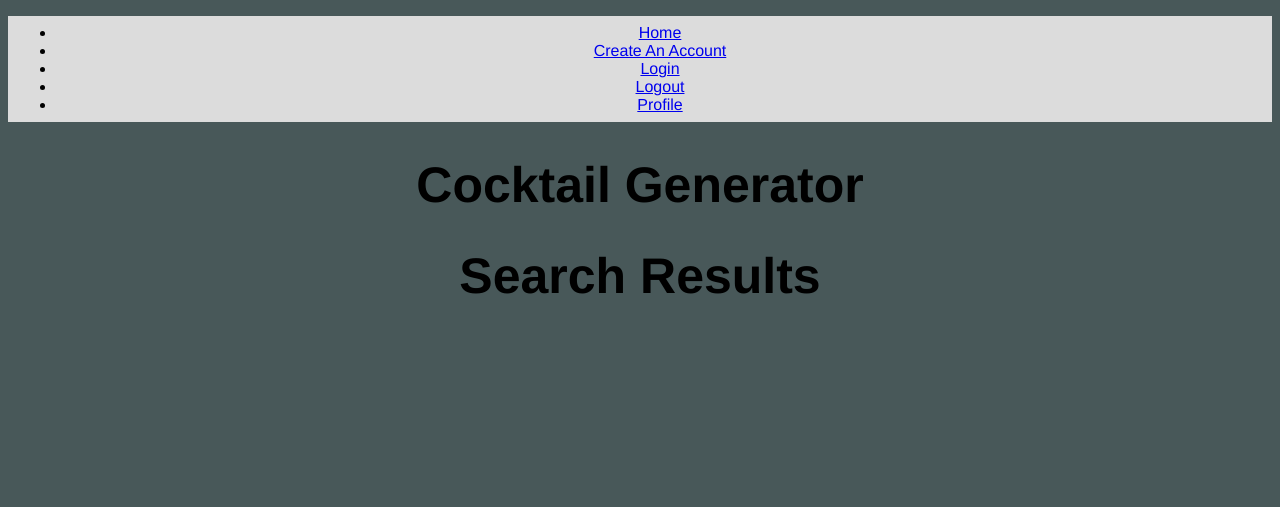
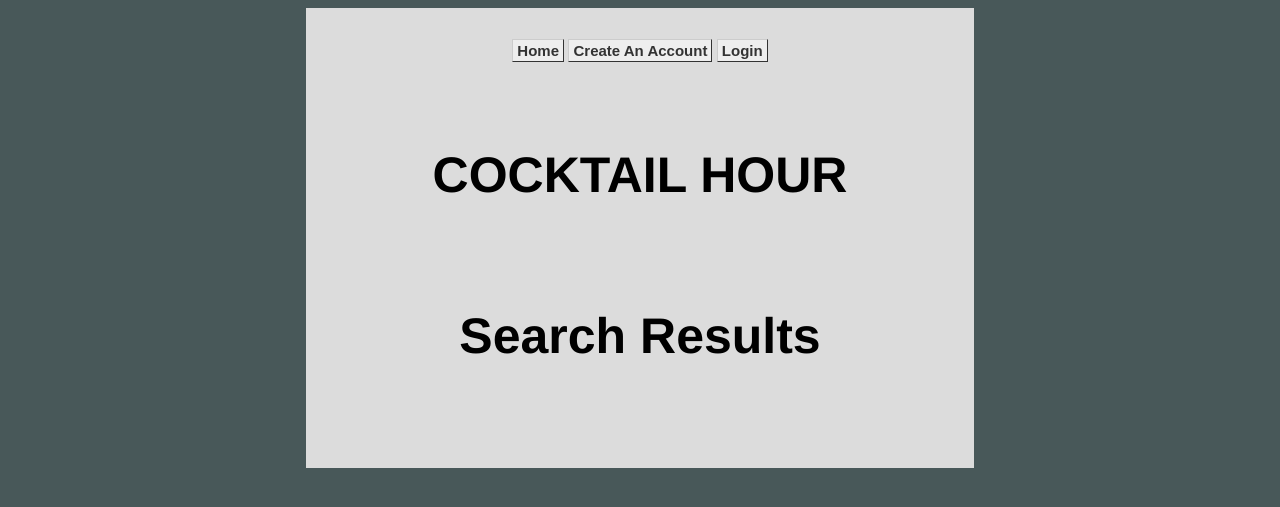
Before and after one commit to dnlespinosa/capstone, a Flask app: page /search/1 in a window 1280 px wide. Shown: the top 507 px of the page. Run offline with Flask 3, Linux system fonts and the light colour scheme; data that the repository does not hold is empty; parts of the project's set-up code (start-up, migrations or seed data) failed here and were passed over.

Commit message:
Add files via upload

```diff
--- a/templates/index.html
+++ b/templates/index.html
@@ -4,33 +4,51 @@
     <meta charset="UTF-8">
     <meta http-equiv="X-UA-Compatible" content="IE=edge">
     <meta name="viewport" content="width=device-width, initial-scale=1.0">
-    <title>Document</title>
+    <title>Cocktail Hour</title>
     <link rel="stylesheet" href="/static/style.css">
 </head>
 <body>
-    <nav class="navbar background">
-        <ul class="nav-list">
-            <li><a href='/'>Home</a></li>
-            <li><a href='/register'>Create An Account</a></li>
-            <li><a href='/login'>Login</a></li>
-            <li><a href='/logout'>Logout</a></li>
-            <li><a href='/user/{{ g.user.id }}'>Profile</a></li>
-        </ul>
+    <div class="master-div">
+        <div class="navbar-top">
+            <nav class="navbar-background">
+                <div class="nav-list">
+                    <a href='/' class="block_link">Home</a>
+                    {% if not g.user %}
+                        <a href='/register' class="block_link">Create An Account</a>
+                        <a href='/login' class="block_link">Login</a>
+                    {% else %}
+                        <a href='/logout' class="block_link">Logout</a>
+                        <a href='/user/{{ g.user.id }}' class="block_link">Profile</a>
+                    {% endif %}
+                </div>
             </nav>
-    <h1>Cocktail Generator</h1>
+        </div>
+        <div class="header">
+            <h1>COCKTAIL HOUR</h1>
+        </div>
         {% block content %}
-        <a href="/generate-random">Get a random cocktail!</a>
-        <a href="/search">Search for Cocktail By Name</a>
-        <a href="/searchbyliquor">Search By Liquor</a>
+            <div class="image">
+                {% for drink in dataDrink %}
+                    <img src="{{drink.strDrinkThumb}}">
+                {% endfor %}
+            </div>
+            <div class="gen-search">
+                <a href="/generate-random" class="block_link2">UP FOR ANYTHING?</a>
+                <a href="/search" class="block_link2">SEARCH BY NAME</a>
+                <a href="/searchbyliquor" class="block_link2">SEARCH BY LIQUOR</a>
+            </div>
+            <div class="navbar-top">
                 <h3>Select From Popular Cocktails</h3>
-        <ul>
+                <ul style="list-style: none;">
                     {% for drink in  returnDrink %}
                         <li><a href='/{{ drink.strDrink }}'>{{drink.strDrink}}</a></li>
                     {% endfor %}
                 </ul>
+            </div>
 
 
         {% endblock %}
+    </div>
     <script src="https://unpkg.com/axios/dist/axios.min.js"></script>
     <script src="/static/script.js"></script>
 </body>
--- a/templates/liquor.html
+++ b/templates/liquor.html
@@ -1,11 +1,15 @@
 {% extends 'index.html' %}
 {% block content %}
+    <div class="header">
         <h1>Search Results</h1>
+    </div>
+    <div class="navbar-top">
         <ul>
             {% for drink in returnDrink %}
                 <li><a href='/{{drink.strDrink}}'>{{drink.strDrink}}</a></li>
             {% endfor %}
         </ul>
+    </div>
 
 
 {% endblock %}
--- a/templates/liquorsearch.html
+++ b/templates/liquorsearch.html
@@ -1,5 +1,6 @@
 {% extends 'index.html' %}
 {% block content %}
+    <div class="navbar-top">
         <h2>Search for a Cocktail By Liquor</h2>
         <form method="POST">
             {{ form.hidden_tag() }}
@@ -13,4 +14,5 @@
 
             <button>Search</button>
         </form>
+    </div>
 {% endblock %}
--- a/templates/popularDrink.html
+++ b/templates/popularDrink.html
@@ -1,7 +1,10 @@
 {% extends 'index.html' %}
 {% block content %}
     {% for drink in returnDrink %}
+    <div class="drink-header">
         <h1>{{drink.strDrink}}</h1>
+    </div>
+    <div class="navbar-top">
         <p>{{drink.strAlcoholic}}</p>
         <p>{{drink.strGlass}}</p>
         <img src="{{drink.strDrinkThumb}}">
@@ -14,6 +17,7 @@
         <form method="POST" action="/{{drink.strDrink}}/add">
             <button>FAVORITE THIS DRINK</button>
         </form>
+    </div>
     {% endfor %}
 
 
--- a/templates/randomCocktail.html
+++ b/templates/randomCocktail.html
@@ -1,8 +1,10 @@
 {% extends 'index.html' %}
 {% block content %}
-    <h1>Generate Random Cocktail</h1>
         {% for drink in returnDrink %}
+            <div class="drink-header">
                 <h2>{{drink.strDrink}}</h2>
+            </div>
+            <div class="navbar-top">
                 <p>{{drink.strAlcoholic}}</p>
                 <p>{{drink.strGlass}}</p>
                 <img src="{{drink.strDrinkThumb}}">
@@ -15,5 +17,6 @@
                 <form method="POST" action="/{{drink.strDrink}}/add">
                     <button>FAVORITE THIS DRINK</button>
                 </form>
+            </div>
         {% endfor %}
 {% endblock %}
--- a/templates/search.html
+++ b/templates/search.html
@@ -1,5 +1,6 @@
 {% extends 'index.html' %}
 {% block content %}
+    <div class="navbar-top">
         <h2>Search for a Cocktail By Name</h2>
         <form method="POST">
             {{ form.hidden_tag() }}
@@ -13,4 +14,5 @@
 
             <button>Search</button>
         </form>
+    </div>
 {% endblock %}
--- a/templates/users/login.html
+++ b/templates/users/login.html
@@ -1,5 +1,6 @@
 {% extends 'index.html' %}
 {% block content %}
+    <div class="navbar-top">
         <h2>Login To Your Account</h2>
         <form method="POST">
             {{ form.hidden_tag() }}
@@ -13,4 +14,5 @@
 
             <button>Login</button>
         </form>
+    </div>
 {% endblock %}
--- a/templates/users/register.html
+++ b/templates/users/register.html
@@ -1,6 +1,8 @@
 {% extends 'index.html' %}
 {% block content %}
+    <div class="navbar-top">
         <h2>Register Your Account</h2>
+
         <form method="POST">
             {{ form.hidden_tag() }}
 
@@ -13,4 +15,5 @@
 
             <button>Sign Me Up!</button>
         </form>
+    </div>
 {% endblock %}
```
Also changed, not shown: templates/users/userInfo.html (+6 -4 lines), README.md (added). Lines whose indentation alone changed are shown as unchanged.
